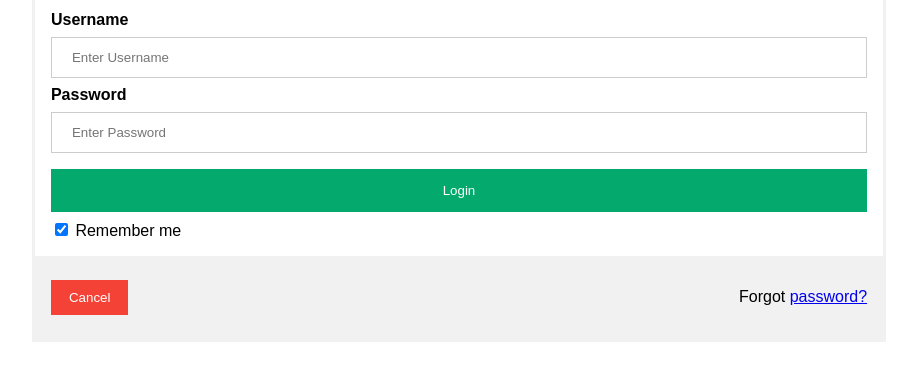
After one commit to ziggh28/tattoo_hub, a PHP site: page /login_page.html in a window 1280 px wide. The commit adds this page. Shown: the part 408-800 px from the top of the page, without its empty margins (316-1233 px from the left). Run offline with PHP 8.4, Linux system fonts and the light colour scheme.

Commit message:
login page in progress

```diff
--- a/index.html
+++ b/index.html
@@ -4,7 +4,7 @@
     <meta charset="UTF-8">
     <meta name="viewport" content="width=device-width, initial-scale=1.0">
     <title>Tattoo Hub</title>
-    <link rel="stylesheet" href="styles.css">
+    <link rel="stylesheet" href="styles/styles.css">
     <script src="scripts.js" defer></script>
 </head>
 <body>
@@ -17,6 +17,7 @@
                 <li><a href="#">Explore</a></li>
                 <li><a href="#">About</a></li>
                 <li><a href="#">Contact</a></li>
+                <li><a href="login_page.html">login</a></li>
             </ul>
         </div>
     </nav>
--- /dev/null
+++ b/login_page.html
@@ -0,0 +1,40 @@
+<!DOCTYPE html>
+<html lang="en">
+<head>
+    <meta charset="UTF-8">
+    <meta name="viewport" content="width=device-width, initial-scale=1.0">
+    <title>Tattoo Hub</title>
+    <link rel="stylesheet" href="styles/login.css">
+    <script src="scripts.js" defer></script>
+</head>
+<body>
+<div id="id01" class="modal">
+  <span onclick="document.getElementById('id01').style.display='none'"
+class="close" title="Close Modal">&times;</span>
+
+  <!-- Modal Content -->
+  <form class="modal-content animate" action="/action_page.php">
+    <div class="imgcontainer">
+      <img src="img_avatar2.png" alt="Avatar" class="avatar">
+    </div>
+
+    <div class="container">
+      <label for="uname"><b>Username</b></label>
+      <input type="text" placeholder="Enter Username" name="uname" required>
+
+      <label for="psw"><b>Password</b></label>
+      <input type="password" placeholder="Enter Password" name="psw" required>
+
+      <button type="submit">Login</button>
+      <label>
+        <input type="checkbox" checked="checked" name="remember"> Remember me
+      </label>
+    </div>
+
+    <div class="container" style="background-color:#f1f1f1">
+      <button type="button" onclick="document.getElementById('id01').style.display='none'" class="cancelbtn">Cancel</button>
+      <span class="psw">Forgot <a href="#">password?</a></span>
+    </div>
+  </form>
+</div>
+</body>
--- /dev/null
+++ b/styles/login.css
@@ -0,0 +1,80 @@
+body {
+    font-family: Arial, Helvetica, sans-serif;
+    position: fixed;
+    top: 60px; /* Adjust based on the height of your navbar */
+    left: 270px; /* Adjust based on the width of your sidebar */
+    right: 0;
+    bottom: 0;
+    overflow-y: auto;
+    display: flex;
+    flex-direction: column;
+    align-items: center;
+    padding: 20px;
+
+}
+.content {
+    max-width: 1200px; /* Adjust as needed */
+    width: 100%;
+    margin: 0 auto;
+}
+
+form {border: 3px solid #f1f1f1;}
+
+input[type=text], input[type=password] {
+  width: 100%;
+  padding: 12px 20px;
+  margin: 8px 0;
+  display: inline-block;
+  border: 1px solid #ccc;
+  box-sizing: border-box;
+}
+
+button {
+  background-color: #04AA6D;
+  color: white;
+  padding: 14px 20px;
+  margin: 8px 0;
+  border: none;
+  cursor: pointer;
+  width: 100%;
+}
+
+button:hover {
+  opacity: 0.8;
+}
+
+.cancelbtn {
+  width: auto;
+  padding: 10px 18px;
+  background-color: #f44336;
+}
+
+.imgcontainer {
+  text-align: center;
+  margin: 24px 0 12px 0;
+}
+
+img.avatar {
+  width: 40%;
+  border-radius: 50%;
+}
+
+.container {
+  padding: 16px;
+}
+
+span.psw {
+  float: right;
+  padding-top: 16px;
+}
+
+/* Change styles for span and cancel button on extra small screens */
+@media screen and (max-width: 300px) {
+  span.psw {
+     display: block;
+     float: none;
+  }
+  .cancelbtn {
+     width: 100%;
+  }
+}
--- a/styles.css
+++ b/styles/styles.css
@@ -1,3 +1,4 @@
+
 body {
     font-family: Arial, sans-serif;
     margin: 0;
```
